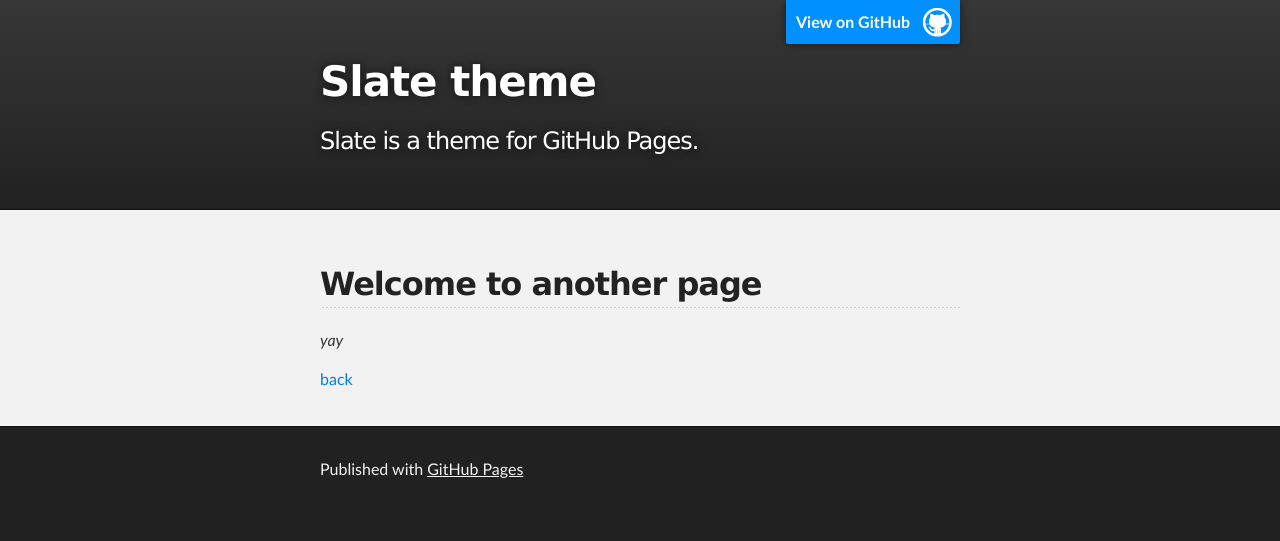
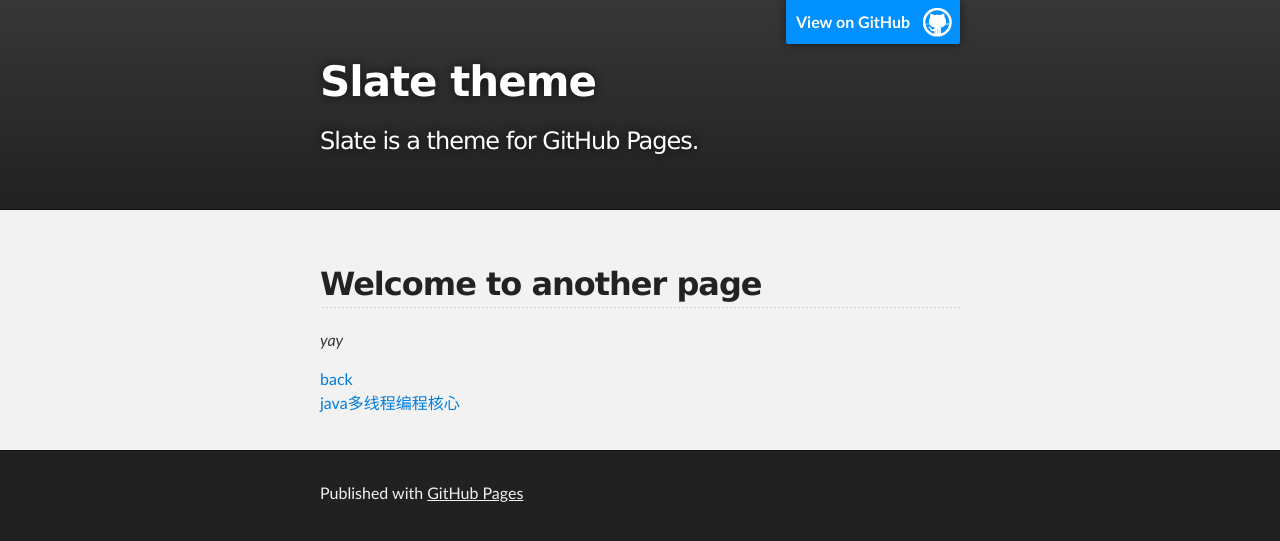
Before and after one commit to severalfly/severalfly.github.io, a Jekyll site: the page built from another-page.md, in a window 1280 px wide. Shown: the top 541 px of the page. Built offline with Jekyll 4.4.1, drawn with Linux system fonts in a browser that asks for light colours; our own code applies the rules of GitHub Pages for plain Markdown files.

Commit message:
OK for template

```diff
--- a/_config.yml
+++ b/_config.yml
@@ -2,4 +2,4 @@
 description: Slate is a theme for GitHub Pages.
 show_downloads: false
 google_analytics:
-theme: jekyll-theme-leap-day
+theme:
--- a/another-page.md
+++ b/another-page.md
@@ -7,3 +7,4 @@
 _yay_
 
 [back](./)
+[java多线程编程核心](./JavaThreadCore.html)
```
